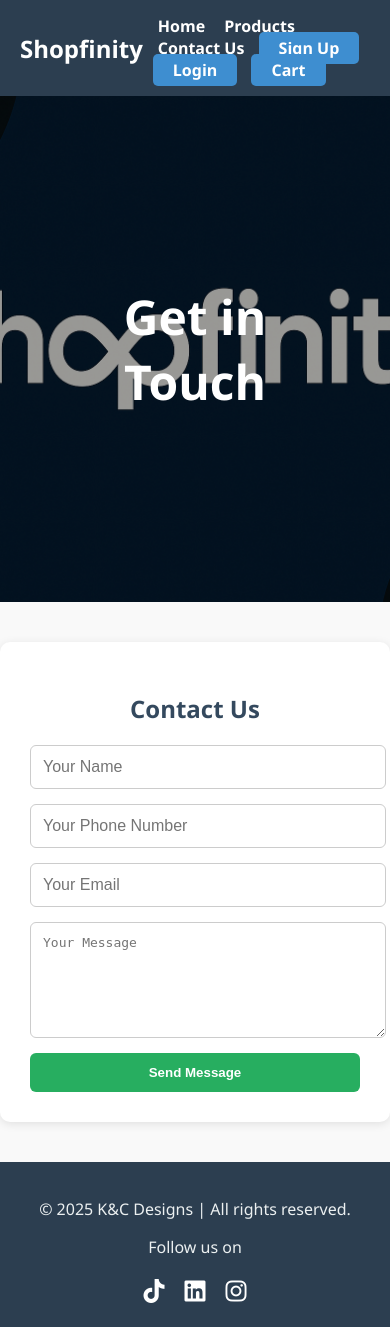
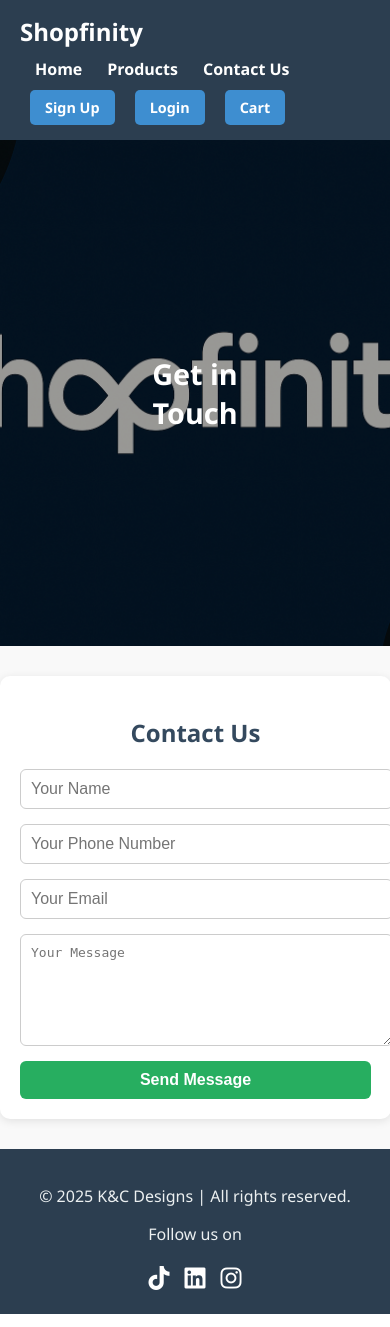
Before and after one commit to kellen-cl/shopfinity, a Django app: page /orders/contact/ in a window 390 px wide. Run offline with Django 5.2, Linux system fonts and the light colour scheme.

Commit message:
Update contact.html

```diff
--- a/pages/templates/contact.html
+++ b/pages/templates/contact.html
@@ -142,6 +142,71 @@
             color: white;
             text-decoration: none;
         }
+        /* === Responsive Styles === */
+
+        /* Medium Screens (Tablets) */
+        @media (max-width: 1024px) {
+            .hero-overlay h1 {
+                font-size: 2.4em;
+            }
+
+            .contact-container {
+                margin: 30px 20px;
+                padding: 25px;
+            }
+        }
+
+        /* Small Screens (Phones) */
+        @media (max-width: 768px) {
+            nav {
+                flex-direction: column;
+                align-items: flex-start;
+            }
+
+            nav h2 {
+                margin-bottom: 10px;
+            }
+
+            nav div {
+                display: flex;
+                flex-wrap: wrap;
+                gap: 10px;
+            }
+
+            .hero-overlay h1 {
+                font-size: 1.8em;
+                padding: 0 10px;
+            }
+
+            .contact-container {
+                width: 90%;
+                margin: 30px auto;
+                padding: 20px;
+            }
+
+            .contact-container h2 {
+                font-size: 1.5em;
+            }
+
+            .contact-container input,
+            .contact-container textarea,
+            .contact-container button {
+                font-size: 1em;
+                padding: 10px;
+            }
+
+            .footer-icons {
+                flex-direction: row;
+                flex-wrap: wrap;
+                gap: 15px;
+            }
+
+            .button {
+                padding: 8px 15px;
+                font-size: 0.9em;
+            }
+        }
+
     </style>
 </head>
 <body>
```
